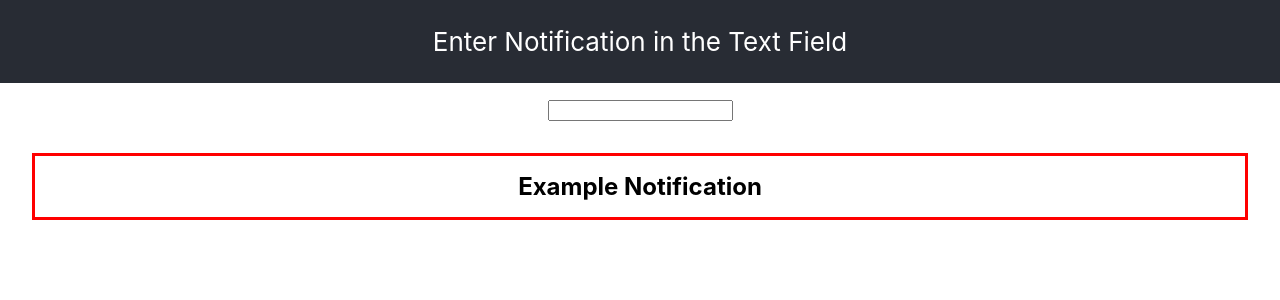
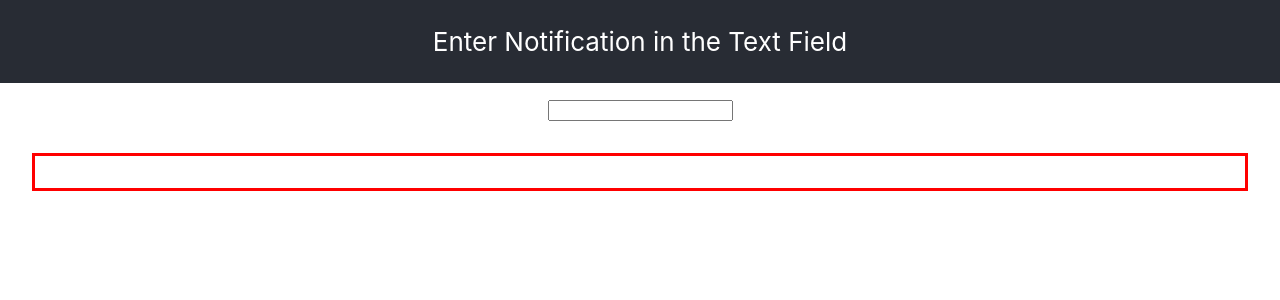
Before and after one commit to salcode/react-hoc-limited-display-time, a React (Create React App) app: page / in a window 1280 px wide. Shown: the top 300 px of the page. Built offline with nearby package versions, Linux system fonts and the light colour scheme.

Commit message:
Render myValue in Notification component
Render myValue in Notification component instead of in App component

```diff
--- a/src/App.js
+++ b/src/App.js
@@ -22,9 +22,9 @@ function App() {
         }
       />
 
-      <div>{state.myValue ?? ''}</div>
-
-      <Notification />
+      <Notification
+        message={state.myValue ?? ''}
+      />
     </div>
   );
 }
--- a/src/components/Notification.js
+++ b/src/components/Notification.js
@@ -1,9 +1,20 @@
-export default function Notification() {
+
+import PropTypes from 'prop-types';
+
+export default function Notification({message}) {
   return (
     <h2
       className="notification"
     >
-      Example Notification
+      {message}
     </h2>
   );
 }
+
+Notification.propTypes = {
+  message: PropTypes.string,
+};
+
+Notification.defaultProps = {
+  message: '',
+};
```
